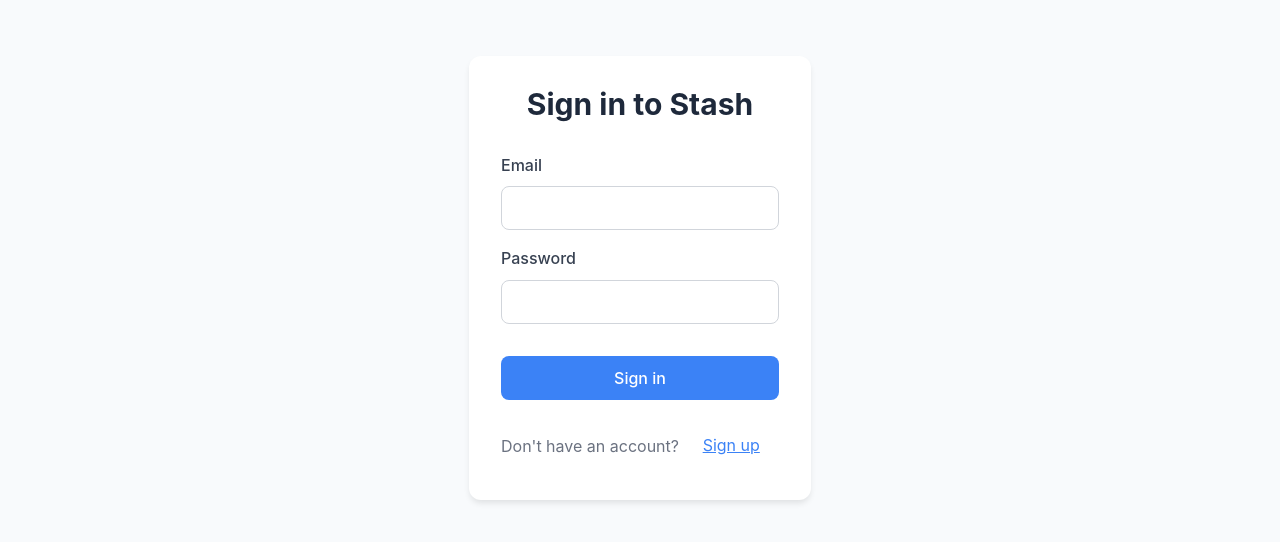
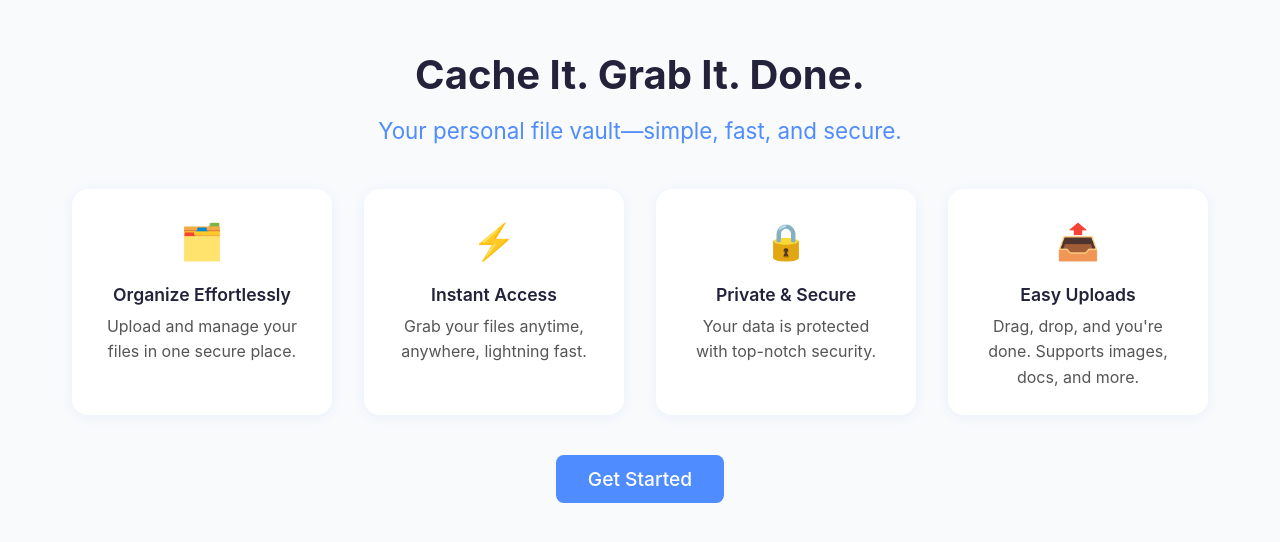
Before and after one commit to 19Caitlyn94/stash, a React (Vite) app in the folder frontend/: page / in a window 1280 px wide. Shown: the part 122-664 px from the top of the page. Built offline with nearby package versions, Linux system fonts and the light colour scheme; no server answers.

Commit message:
Add landing page

```diff
--- a/frontend/src/App.tsx
+++ b/frontend/src/App.tsx
@@ -3,11 +3,14 @@
 import { Login } from './components/Login'
 import { Signup } from './components/Signup'
 import { Dashboard } from './components/Dashboard'
+import { Landing } from './components/Landing'
 import './App.css'
+import { BrowserRouter, Routes, Route, Navigate, useLocation } from 'react-router-dom'
 
-function AuthWrapper() {
-  const { user, loading } = useAuth()
-  const [isLogin, setIsLogin] = useState(true)
+function AuthWrapper({ initialMode }: { initialMode: 'login' | 'signup' }) {
+  const { user, loading } = useAuth();
+  const [isLogin, setIsLogin] = useState(initialMode === 'login');
+  const location = useLocation();
 
   if (loading) {
     return (
@@ -15,26 +18,35 @@
         <div className="loading-spinner"></div>
         <p>Loading...</p>
       </div>
-    )
+    );
   }
 
   if (user) {
-    return <Dashboard />
+    // If already logged in, redirect to dashboard
+    return <Navigate to="/dashboard" state={{ from: location }} replace />;
   }
 
   return isLogin ? (
     <Login onToggleMode={() => setIsLogin(false)} />
   ) : (
     <Signup onToggleMode={() => setIsLogin(true)} />
-  )
+  );
 }
 
 function App() {
   return (
     <AuthProvider>
-      <div className="app">
-        <AuthWrapper />
-      </div>
+      <BrowserRouter>
+        <div className="app">
+          <Routes>
+            <Route path="/" element={<Landing />} />
+            <Route path="/login" element={<AuthWrapper initialMode="login" />} />
+            <Route path="/signup" element={<AuthWrapper initialMode="signup" />} />
+            <Route path="/dashboard" element={<Dashboard />} />
+            <Route path="*" element={<Navigate to="/" />} />
+          </Routes>
+        </div>
+      </BrowserRouter>
     </AuthProvider>
   )
 }
--- a/frontend/src/components/Dashboard.tsx
+++ b/frontend/src/components/Dashboard.tsx
@@ -3,6 +3,7 @@
 import { useAuth } from '../hooks/useAuth';
 import { fileApi } from '../services/api';
 import type { FileItem } from '../types';
+import { useNavigate } from 'react-router-dom';
 
 const ALLOWED_TYPES = ['image/jpeg', 'image/png', 'image/gif', 'image/svg+xml', 'text/plain', 'text/markdown', 'text/csv'];
 const MAX_FILE_SIZE = 2 * 1024 * 1024; // 2MB
@@ -13,6 +14,7 @@
   const [loading, setLoading] = useState(true);
   const [uploading, setUploading] = useState(false);
   const [error, setError] = useState('');
+  const navigate = useNavigate();
 
   useEffect(() => {
     loadFiles();
@@ -107,7 +109,13 @@
         <h1>Your Stash</h1>
         <div className="user-info">
           <span>Welcome, {user?.email_address}</span>
-          <button onClick={logout} className="btn-secondary">
+          <button
+            onClick={async () => {
+              await logout();
+              navigate('/');
+            }}
+            className="btn-secondary"
+          >
             Sign out
           </button>
         </div>
--- /dev/null
+++ b/frontend/src/components/Landing.css
@@ -0,0 +1,83 @@
+.landing-container {
+  display: flex;
+  flex-direction: column;
+  align-items: center;
+  justify-content: center;
+  min-height: 100vh;
+  background: #f8fafc;
+}
+
+.landing-tagline {
+  font-size: 2.5rem;
+  font-weight: 700;
+  margin-bottom: 1rem;
+  color: #22223b;
+  text-align: center;
+}
+
+.landing-subheading {
+  font-size: 1.4rem;
+  font-weight: 400;
+  color: #4f8cff;
+  margin-bottom: 2.5rem;
+  text-align: center;
+}
+
+.landing-features {
+  display: flex;
+  flex-wrap: wrap;
+  gap: 2rem;
+  justify-content: center;
+  margin-bottom: 2.5rem;
+}
+
+.feature-card {
+  background: #fff;
+  border-radius: 1rem;
+  box-shadow: 0 2px 12px rgba(79, 140, 255, 0.08);
+  padding: 1.5rem 2rem;
+  min-width: 220px;
+  max-width: 260px;
+  display: flex;
+  flex-direction: column;
+  align-items: center;
+  transition: box-shadow 0.2s;
+}
+
+.feature-card:hover {
+  box-shadow: 0 4px 24px rgba(79, 140, 255, 0.16);
+}
+
+.feature-icon {
+  font-size: 2.2rem;
+  margin-bottom: 0.7rem;
+}
+
+.feature-title {
+  font-size: 1.1rem;
+  font-weight: 600;
+  margin-bottom: 0.3rem;
+  color: #22223b;
+  text-align: center;
+}
+
+.feature-desc {
+  font-size: 1rem;
+  color: #555;
+  text-align: center;
+}
+
+.landing-btn {
+  padding: 0.75rem 2rem;
+  font-size: 1.2rem;
+  background: #4f8cff;
+  color: #fff;
+  border: none;
+  border-radius: 0.5rem;
+  cursor: pointer;
+  transition: background 0.2s;
+}
+
+.landing-btn:hover {
+  background: #2563eb;
+}
--- /dev/null
+++ b/frontend/src/components/Landing.tsx
@@ -0,0 +1,46 @@
+import React from 'react';
+import { useNavigate } from 'react-router-dom';
+import './Landing.css';
+
+const features = [
+  {
+    icon: '🗂️',
+    title: 'Organize Effortlessly',
+    desc: 'Upload and manage your files in one secure place.'
+  },
+  {
+    icon: '⚡',
+    title: 'Instant Access',
+    desc: 'Grab your files anytime, anywhere, lightning fast.'
+  },
+  {
+    icon: '🔒',
+    title: 'Private & Secure',
+    desc: 'Your data is protected with top-notch security.'
+  },
+  {
+    icon: '📤',
+    title: 'Easy Uploads',
+    desc: "Drag, drop, and you're done. Supports images, docs, and more."
+  }
+];
+
+export function Landing() {
+  const navigate = useNavigate();
+  return (
+    <div className="landing-container">
+      <h1 className="landing-tagline">Cache It. Grab It. Done.</h1>
+      <h2 className="landing-subheading">Your personal file vault—simple, fast, and secure.</h2>
+      <div className="landing-features">
+        {features.map((f, i) => (
+          <div className="feature-card" key={i}>
+            <div className="feature-icon">{f.icon}</div>
+            <div className="feature-title">{f.title}</div>
+            <div className="feature-desc">{f.desc}</div>
+          </div>
+        ))}
+      </div>
+      <button className="landing-btn" onClick={() => navigate('/signup')}>Get Started</button>
+    </div>
+  );
+}
```
Also changed, not shown: frontend/src/hooks/useAuth.tsx (line endings or trailing spaces).
